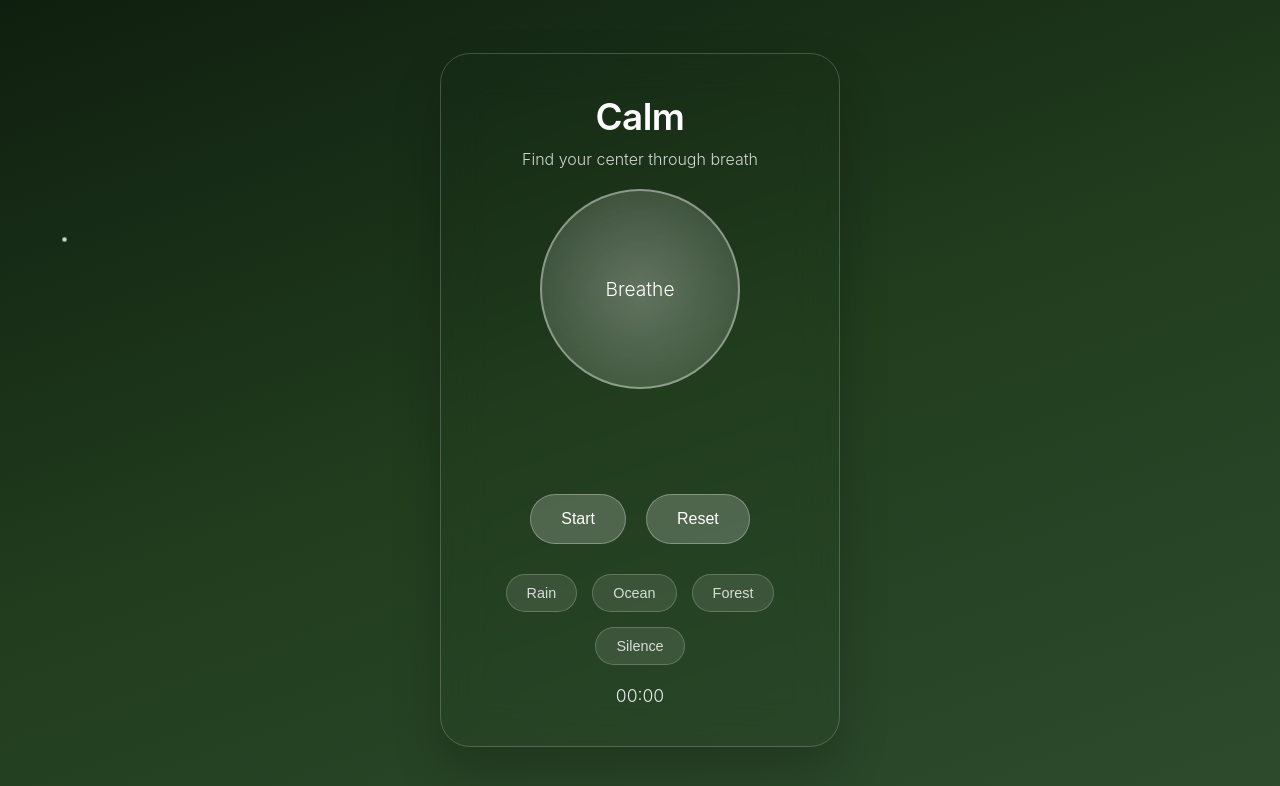
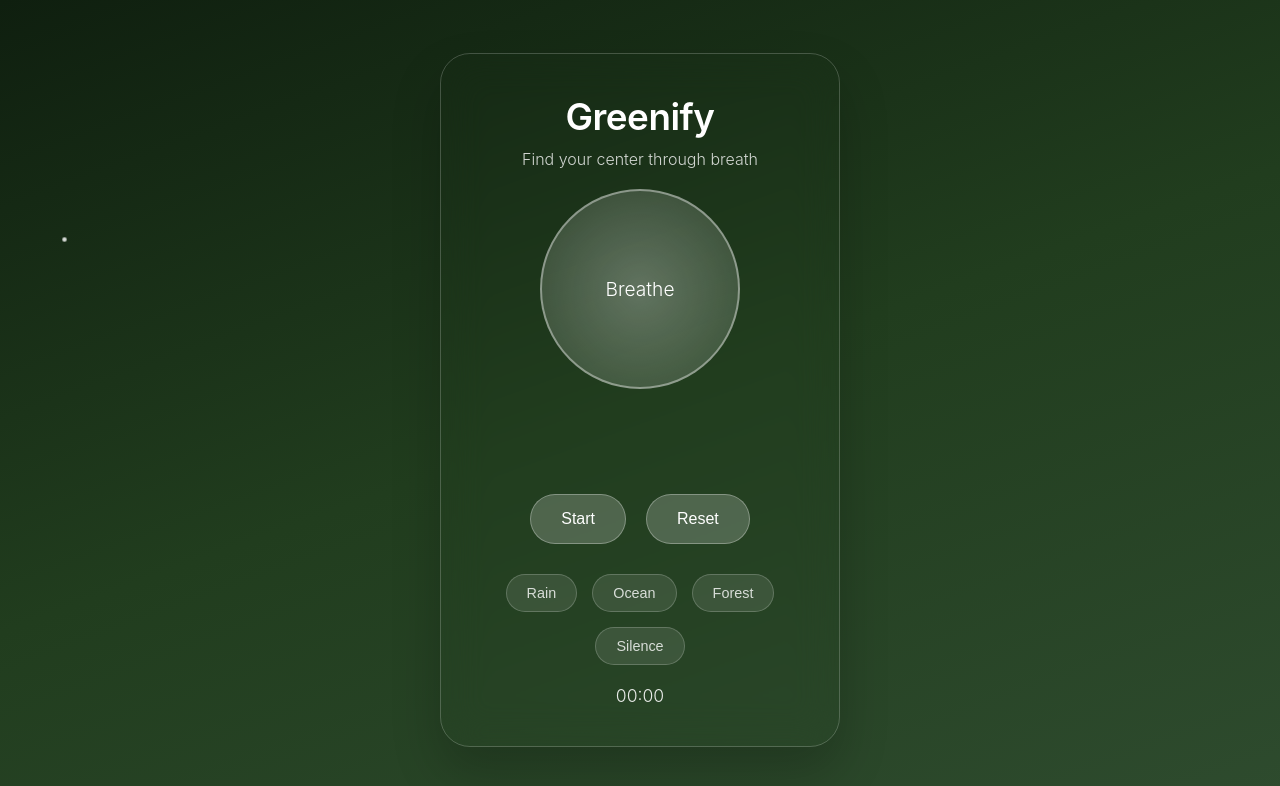
Before and after one commit to raymundo-angellajane/breathify, a plain HTML site: page index.html in a window 1280 px wide. Drawn offline with Linux system fonts and the light colour scheme.

Commit message:
add favicon and change logo name

```diff
--- a/index.html
+++ b/index.html
@@ -3,8 +3,9 @@
 <head>
     <meta charset="UTF-8">
     <meta name="viewport" content="width=device-width, initial-scale=1.0">
-    <title>Breathify</title>
+    <title>Greenify</title>
     <link rel="stylesheet" href="style.css">
+    <link rel="icon" type="image/png" href="greenify-logo.png">
 </head>
 <body>
     <div class="bg-particles">
@@ -20,7 +21,7 @@
     </div>
 
     <div class="container">
-        <h1>Calm</h1>
+        <h1>Greenify</h1>
         <p class="subtitle">Find your center through breath</p>
 
         <div class="breathing-circle" onclick="toggleBreathing()">
```
Also changed, not shown: greenify-logo.png (added).
